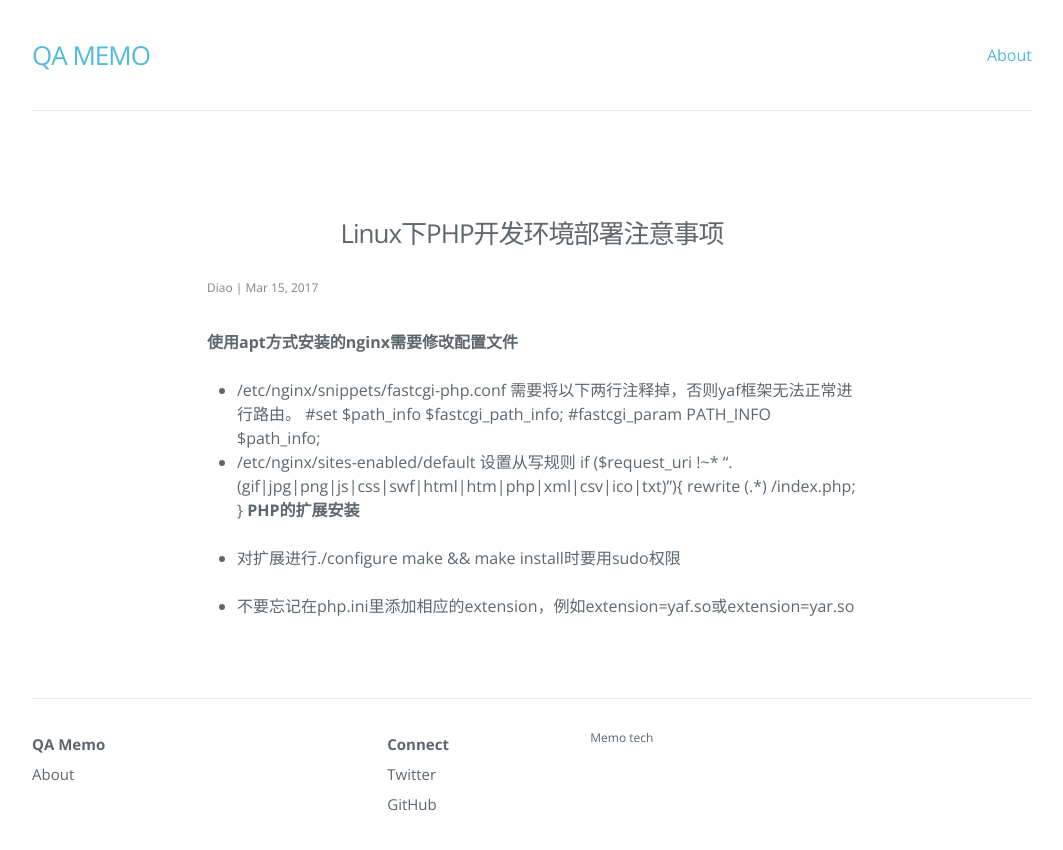
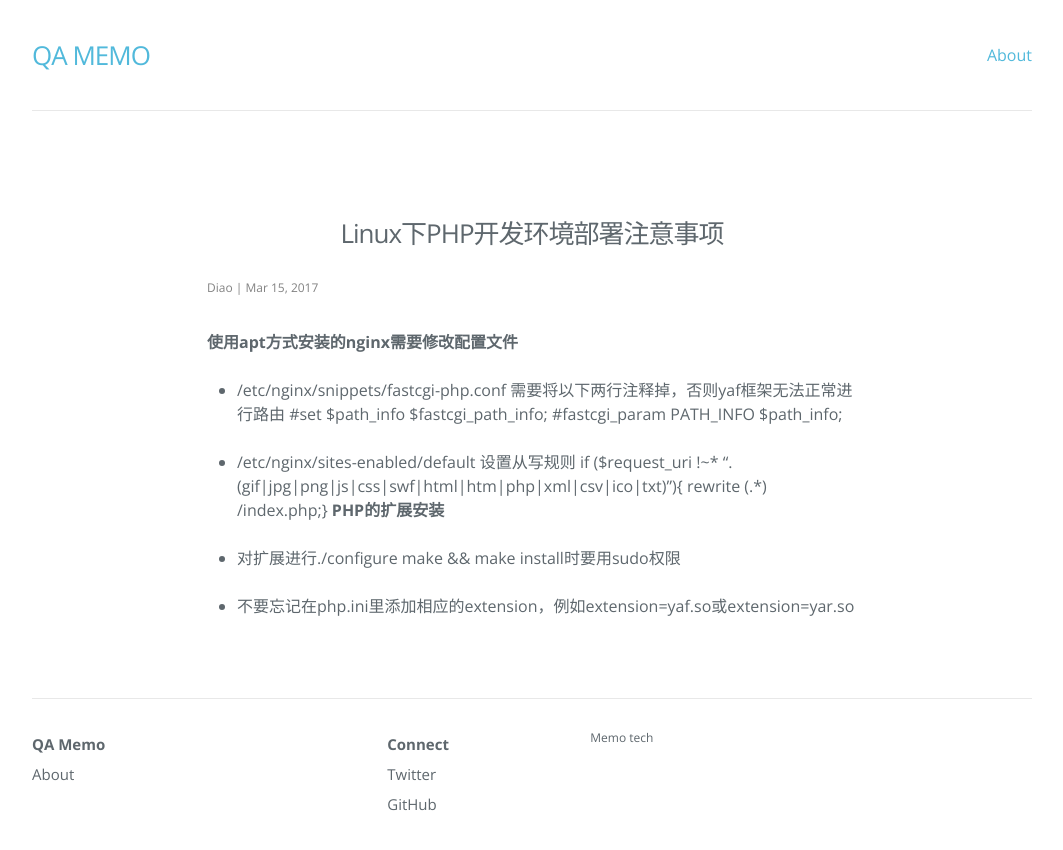
Before and after one commit to diaoyinlong/blog, a Jekyll site: the page built from _posts/2017-03-15-Linux下PHP开发环境部署注意事项.md, in a window 1280 px wide. Shown: the top 850 px of the page, without its empty margins (108-1171 px from the left). Built offline with Jekyll 4.4.1, drawn with Linux system fonts in a browser that asks for light colours; nearby versions of some CDN libraries.

```diff
--- a/_posts/2017-03-15-Linux下PHP开发环境部署注意事项.md
+++ b/_posts/2017-03-15-Linux下PHP开发环境部署注意事项.md
@@ -6,14 +6,14 @@ tags: 'nginx,PHP,kuozha'
 ---
 __使用apt方式安装的nginx需要修改配置文件__
 * /etc/nginx/snippets/fastcgi-php.conf
-需要将以下两行注释掉，否则yaf框架无法正常进行路由。
+需要将以下两行注释掉，否则yaf框架无法正常进行路由
 #set $path_info $fastcgi_path_info;
 #fastcgi_param PATH_INFO $path_info;
+
 * /etc/nginx/sites-enabled/default
 设置从写规则
-    if ($request_uri !~* "\.(gif|jpg|png|js|css|swf|html|htm|php|xml|csv|ico|txt)"){
-		rewrite (.*) /index.php;
-	}
+if ($request_uri !~* "\.(gif|jpg|png|js|css|swf|html|htm|php|xml|csv|ico|txt)"){
+		rewrite (.*) /index.php;}
 __PHP的扩展安装__
 
 * 对扩展进行./configure make && make install时要用sudo权限
```
